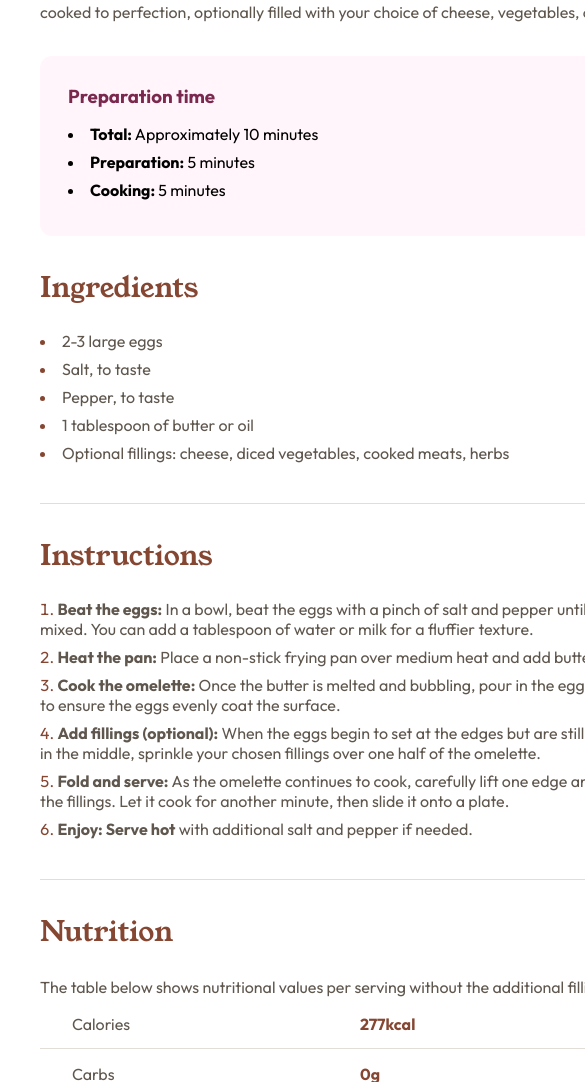
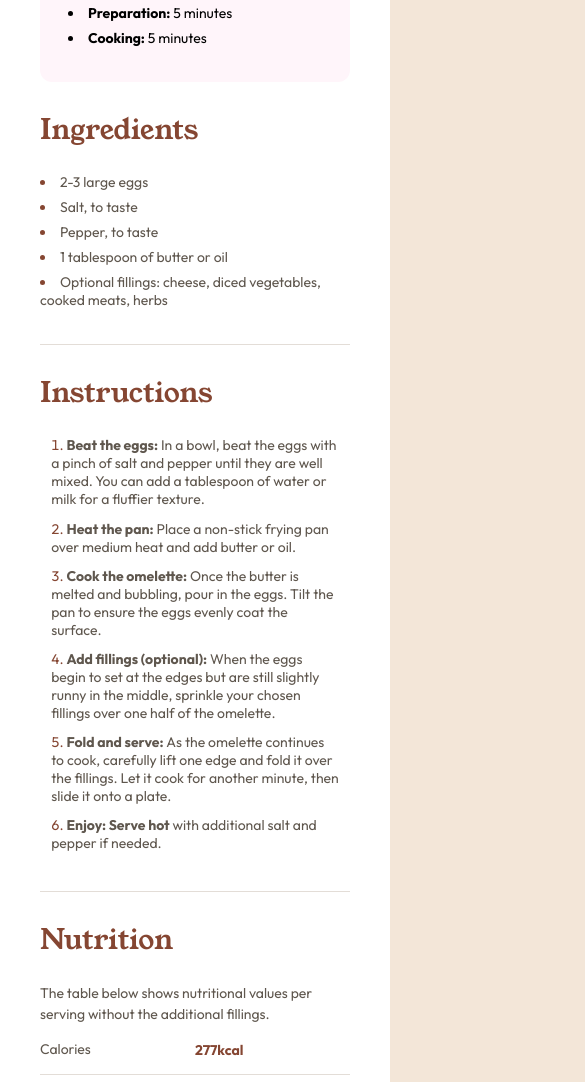
Before and after one commit to selly361/recipe-page, a plain HTML site: page index.html in a window 390 px wide. Shown: the part 584-1666 px from the top of the page, 585 px wide, since content can reach past the window. Drawn offline with Linux system fonts and the light colour scheme.

Commit message:
Update: responsive

```diff
--- a/style.css
+++ b/style.css
@@ -73,15 +73,12 @@ body {
 	list-style-position: inside;
 }
 
-
 .main-container__preparation-time-section__list__list-item {
 	font-family: 'Outfit';
-	margin-bottom: .5rem;
+	margin-bottom: 0.5rem;
 }
 
-
 .main-container__ingredients-section {
-
 }
 
 .main-container__ingredients-section__title {
@@ -99,21 +96,19 @@ body {
 .divider {
 	width: 100%;
 	height: 1px;
-	background-color: #E3DDD7;
+	background-color: #e3ddd7;
 	margin: 2rem 0;
 }
 
 .main-container__ingredients-list__list-item {
 	font-family: 'Outfit';
 	color: var(--wenge-brown);
-	margin-bottom: .5rem;
+	margin-bottom: 0.5rem;
 }
 
 .main-container__ingredients-list__list-item::marker {
 	color: var(--nutmeg);
 }
-
-
 
 .main-container__sub-title {
 	font-family: 'Young Serif', serif;
@@ -130,7 +125,7 @@ body {
 .main-container__instructions-list__list-item {
 	font-family: 'Outfit';
 	color: var(--wenge-brown);
-	margin-bottom: .5rem;
+	margin: 0.8rem;
 }
 
 .main-container__instructions-list__list-item::marker {
@@ -141,20 +136,18 @@ body {
 	width: 100%;
 	display: flex;
 	flex-direction: column;
-	gap: .6rem;
+	gap: 0.6rem;
 	margin-top: 24px;
 }
-
 
 .main-container__nutrition__row {
 	width: 100%;
 	height: 50px;
-	border-bottom: 1px #E3DDD7 solid;
+	border-bottom: 1px #e3ddd7 solid;
 	display: grid;
 	grid-template-columns: 288px 288px;
 	align-items: center;
 	padding-left: 32px;
-
 }
 
 .main-container__nutrition__row:last-child {
@@ -165,3 +158,34 @@ body {
 	font-family: 'Outfit';
 	color: var(--nutmeg);
 }
+
+@media (max-width: 1168px) {
+	body {
+		display: unset;
+		overflow-x: hidden;
+		padding: 0;
+	}
+
+	html {
+		font-size: 14px;
+	}
+
+	.main-container {
+		max-width: 100vw;
+		width: 100vw;
+		border-radius: 0;
+		margin: auto;
+	}
+
+	.main-container__nutrition__row {
+		padding: 0;
+		grid-template-columns: 1fr 1fr;
+	}
+
+	.main-container__image {
+		width: 100vw;
+		border-radius: 0;
+		margin: -40px -40px 0 -40px;
+	}
+
+}
```
Lines whose indentation alone changed are shown as unchanged.
